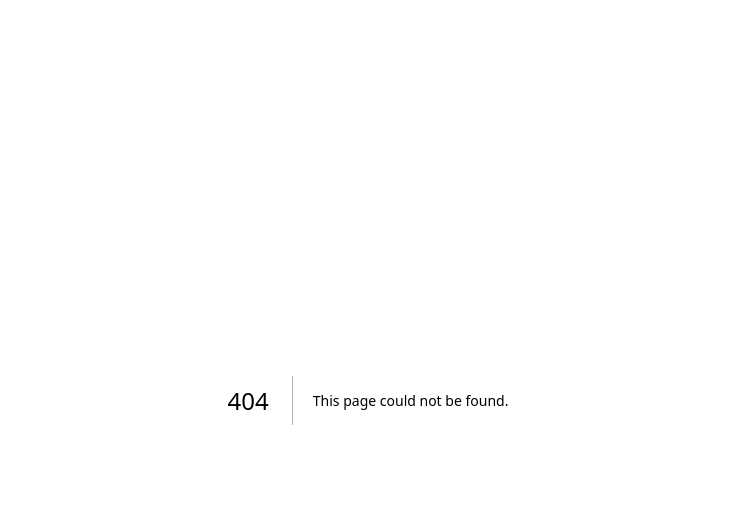
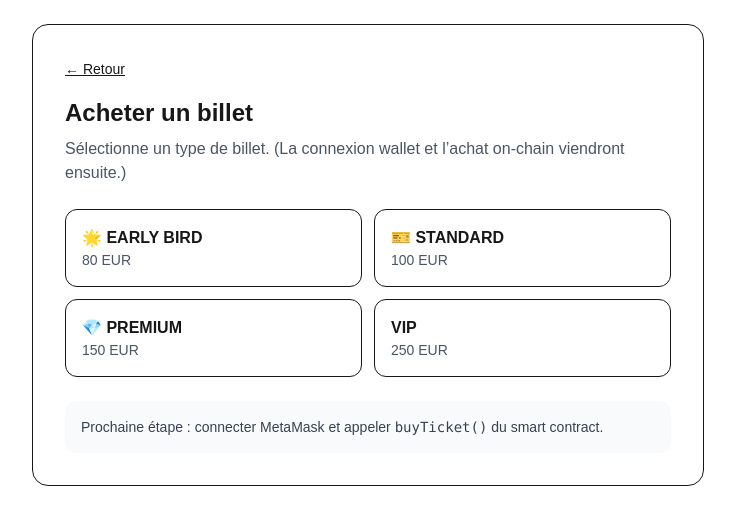
Before and after one commit to Anaqqa/eventpass-app, a Next.js app in the folder frontend/: page /buy in a window 1280 px wide. Before the commit this address had no page. Shown: the top 524 px of the page, without its empty margins (272-1007 px from the left). Built offline with nearby package versions, Linux system fonts and the light colour scheme.

Commit message:
feat(frontend): add buy ticket page

```diff
--- /dev/null
+++ b/frontend/app/buy/page.tsx
@@ -0,0 +1,40 @@
+export default function BuyPage() {
+  return (
+    <main className="min-h-screen p-6">
+      <div className="mx-auto w-full max-w-2xl rounded-2xl border p-8">
+        <a href="/" className="text-sm underline">← Retour</a>
+
+        <h1 className="mt-4 text-2xl font-bold">Acheter un billet</h1>
+        <p className="mt-2 text-gray-600">
+          Sélectionne un type de billet. (La connexion wallet et l’achat on-chain viendront ensuite.)
+        </p>
+
+        <div className="mt-6 grid grid-cols-1 gap-3 sm:grid-cols-2">
+          <button className="rounded-xl border p-4 text-left hover:bg-gray-50">
+            <div className="font-semibold">🌟 EARLY BIRD</div>
+            <div className="text-sm text-gray-600">80 EUR</div>
+          </button>
+
+          <button className="rounded-xl border p-4 text-left hover:bg-gray-50">
+            <div className="font-semibold">🎫 STANDARD</div>
+            <div className="text-sm text-gray-600">100 EUR</div>
+          </button>
+
+          <button className="rounded-xl border p-4 text-left hover:bg-gray-50">
+            <div className="font-semibold">💎 PREMIUM</div>
+            <div className="text-sm text-gray-600">150 EUR</div>
+          </button>
+
+          <button className="rounded-xl border p-4 text-left hover:bg-gray-50">
+            <div className="font-semibold">VIP</div>
+            <div className="text-sm text-gray-600">250 EUR</div>
+          </button>
+        </div>
+
+        <div className="mt-6 rounded-xl bg-gray-50 p-4 text-sm text-gray-700">
+          Prochaine étape : connecter MetaMask et appeler <code>buyTicket()</code> du smart contract.
+        </div>
+      </div>
+    </main>
+  );
+}
```
